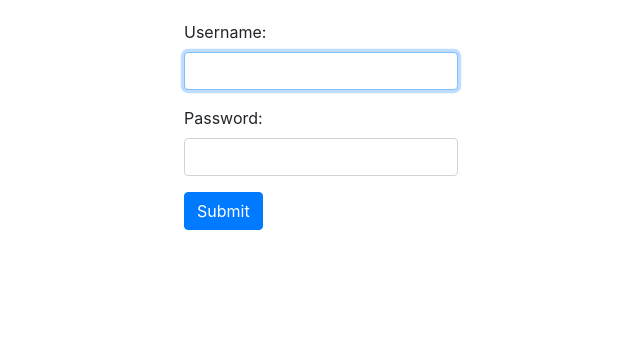
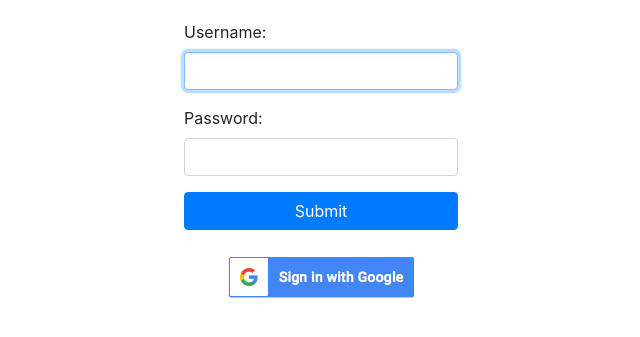
Before and after one commit to brianjaustin/ftman, a Django app: page /users/login/ in a window 1280 px wide. Shown: the part 56-393 px from the top of the page, without its empty margins (319-959 px from the left). Run offline with Django 3.2, Linux system fonts and the light colour scheme; some libraries are stand-ins or nearby versions.

Commit message:
Add Google login

```diff
--- a/dev-requirements.txt
+++ b/dev-requirements.txt
@@ -1,6 +1,7 @@
 coverage==4.5.2
 black==18.9b0
 Django==2.1.7
+django-allauth==0.38.0
 django-widget-tweaks==1.4.3
 flake8==3.7.6
 pre-commit==1.14.4
--- a/ftman/urls.py
+++ b/ftman/urls.py
@@ -2,9 +2,11 @@ from django.contrib import admin
 from django.urls import include, path
 
 urlpatterns = [
-    # Tournament URL schemes
+    # Tournament URLs
     path("", include("tournament.urls")),
-    # Native Django auth schemes
+    # Authentication URLs
     path("users/", include("django.contrib.auth.urls")),
+    path("auth/", include("allauth.urls")),
+    # Admin URLs
     path("admin/", admin.site.urls),
 ]
--- a/requirements.txt
+++ b/requirements.txt
@@ -1,2 +1,3 @@
 Django==2.1.7
+django-allauth==0.38.0
 django-widget-tweaks==1.4.3
--- a/static/registration/login.css
+++ b/static/registration/login.css
@@ -3,3 +3,8 @@
     margin: auto;
     max-width: 330px;
 }
+
+#google-button {
+    display: table;
+    margin: auto;
+}
--- a/templates/registration/login.html
+++ b/templates/registration/login.html
@@ -1,9 +1,10 @@
 {% extends 'base.html' %}
+{% load socialaccount %}
 {% load static %}
 {% load widget_tweaks %}
 
 {% block extra_style %}
-<link rel="stylesheet" type="text/css" href="{% static 'registration/login.css' %}" />
+    <link rel="stylesheet" type="text/css" href="{% static 'registration/login.css' %}"/>
 {% endblock extra_style %}
 
 {% block title %}Login{% endblock title %}
@@ -34,6 +35,12 @@
             </div>
         {% endfor %}
 
-        <button type="submit" class="btn btn-primary">Submit</button>
+        <button type="submit" class="btn btn-block btn-primary">Submit</button>
     </form>
+    <br/>
+    <div id="google-button">
+        <a href="{% provider_login_url 'google' %}">
+            <img src="{% static 'registration/btn_google_signin.png' %}" alt="google_login_button"/>
+        </a>
+    </div>
 {% endblock content %}
```
Also changed, not shown: ftman/settings.py (+16 -1 lines), static/registration/btn_google_signin.png (added).
